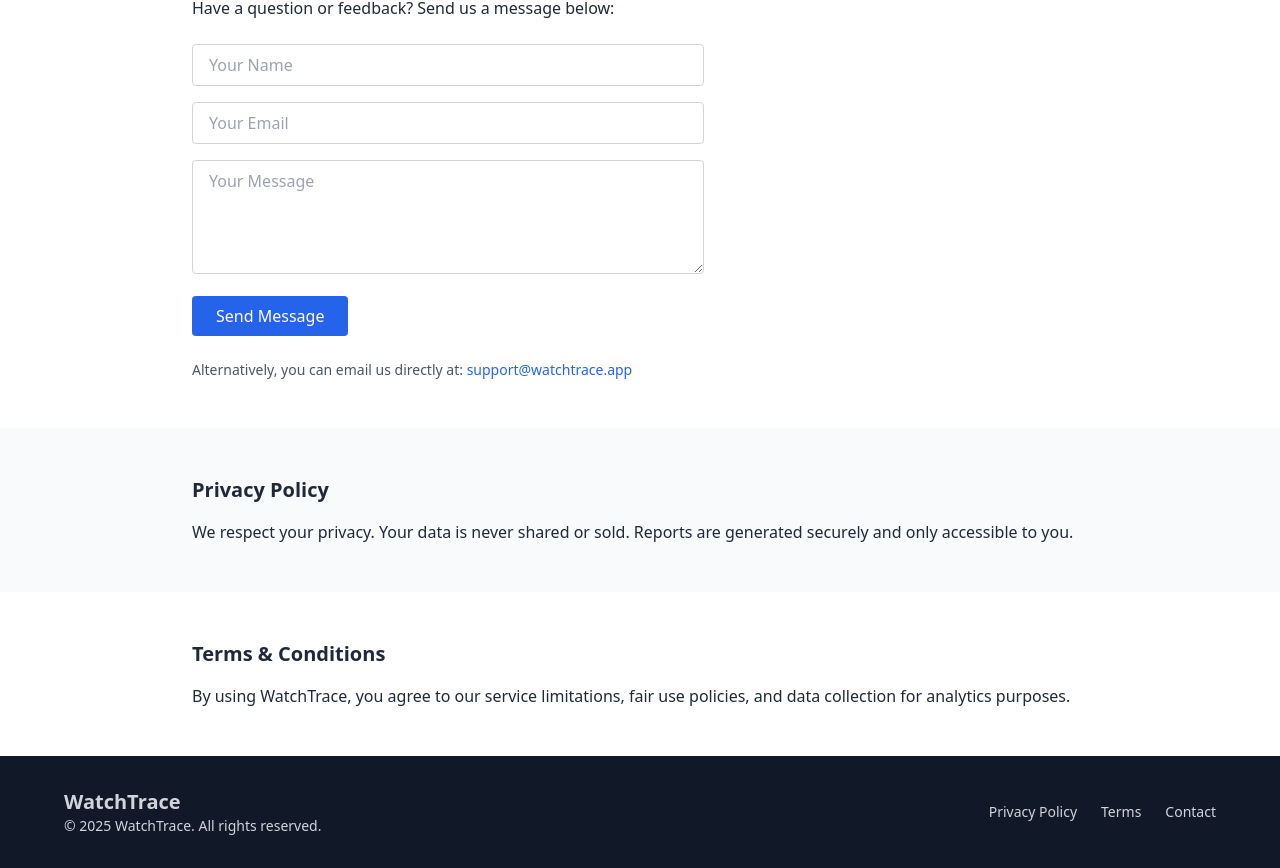
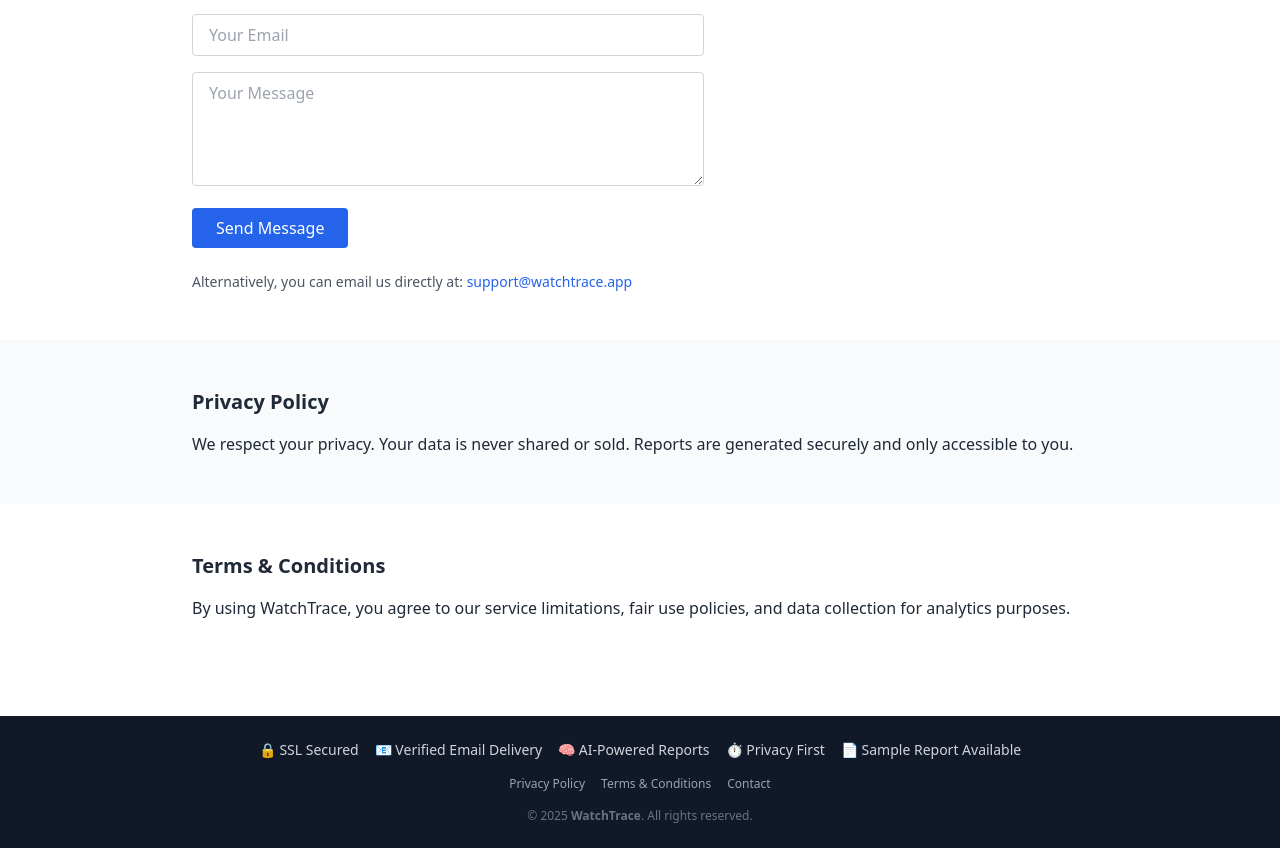
Before and after one commit to cody863/watchtrace-working-site, a React (Vite) app: page / in a window 1280 px wide. Shown: the part 1771-2639 px from the top of the page. Built offline with nearby package versions, Linux system fonts and the light colour scheme.

Commit message:
site form position2

```diff
--- a/src/App.jsx
+++ b/src/App.jsx
@@ -169,12 +169,6 @@ export default function App() {
 
       <hr className="border-t border-gray-300 my-8 w-3/4 mx-auto" />
 
-      {/* Trust Signals Section */}
-      <div className="max-w-4xl mx-auto text-center mt-12 mb-6 text-sm text-gray-600 space-y-2">
-        <p>🔒 SSL Secured | 📧 Verified Email Delivery | 🧠 AI-Powered Reports</p>
-        <p>⏱️ Privacy First | 🧾 Sample Report Available</p>
-      </div>
-
       {/* Policy Sections */}
       <section id="contact" className="px-6 py-12 bg-white text-gray-800">
         <div className="max-w-4xl mx-auto">
@@ -235,18 +229,28 @@ export default function App() {
       </section>
 
       {/* Footer */}
-      <footer className="bg-gray-900 text-gray-300 py-8 px-4">
-        <div className="max-w-6xl mx-auto flex flex-col md:flex-row justify-between items-center">
-          <div className="mb-4 md:mb-0 text-center md:text-left">
-            <h2 className="text-xl font-semibold">WatchTrace</h2>
-            <p className="text-sm">© {new Date().getFullYear()} WatchTrace. All rights reserved.</p>
+      <footer className="bg-gray-900 text-white py-6 px-4 mt-12">
+        <div className="max-w-7xl mx-auto text-center space-y-4">
+          {/* Trust Badges */}
+          <div className="text-sm text-gray-300 space-x-4">
+            <span>🔒 SSL Secured</span>
+            <span>📧 Verified Email Delivery</span>
+            <span>🧠 AI-Powered Reports</span>
+            <span>⏱️ Privacy First</span>
+            <span>📄 Sample Report Available</span>
           </div>
 
-          <div className="flex space-x-6 text-sm">
+          {/* Footer Links */}
+          <div className="text-xs text-gray-400 space-x-4">
             <a href="#privacy" className="hover:text-white">Privacy Policy</a>
-            <a href="#terms" className="hover:text-white">Terms</a>
+            <a href="#terms" className="hover:text-white">Terms & Conditions</a>
             <a href="#contact" className="hover:text-white">Contact</a>
           </div>
+
+          {/* Copyright */}
+          <p className="text-xs text-gray-500">
+            © {new Date().getFullYear()} <strong>WatchTrace</strong>. All rights reserved.
+          </p>
         </div>
       </footer>
     </div>
```
